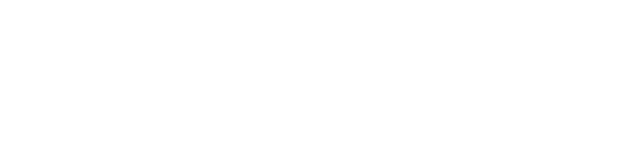
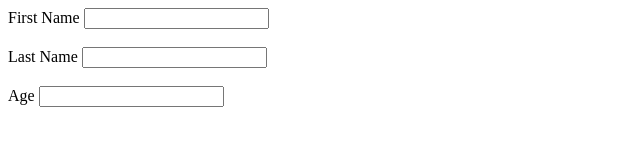
Before and after one commit to thehansguy/extract-table-data-to-form, a plain HTML site: page index.html in a window 1280 px wide. Shown: the whole page, without its empty margins (0-640 px from the left). Drawn offline with Linux system fonts and the light colour scheme.

Commit message:
form added

```diff
--- a/index.html
+++ b/index.html
@@ -6,5 +6,14 @@
     <meta name="viewport" content="width=device-width, initial-scale=1.0" />
     <title>Table row data extraction</title>
   </head>
-  <body></body>
+  <body>
+    <label for="fname">First Name</label>
+    <input type="text" name="fname" id="fname" />
+    <br /><br />
+    <label for="lname">Last Name</label>
+    <input type="text" name="fname" id="lname" />
+    <br /><br />
+    <label for="age">Age</label>
+    <input type="text" name="fname" id="age" />
+  </body>
 </html>
```
